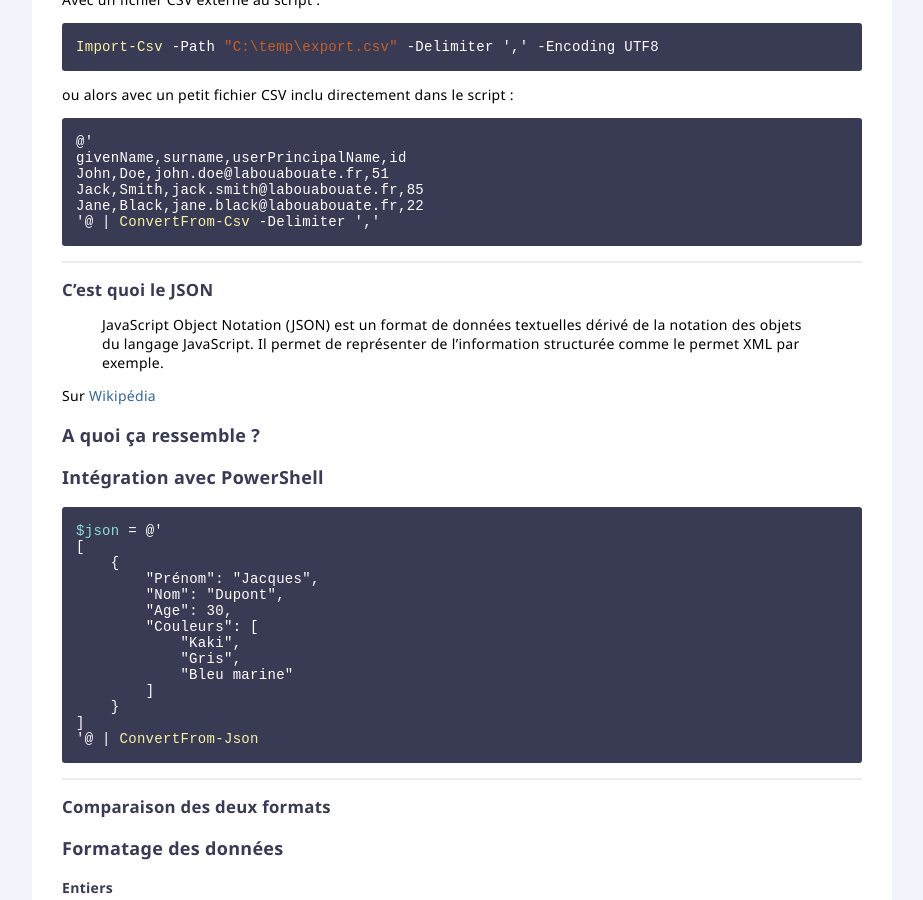
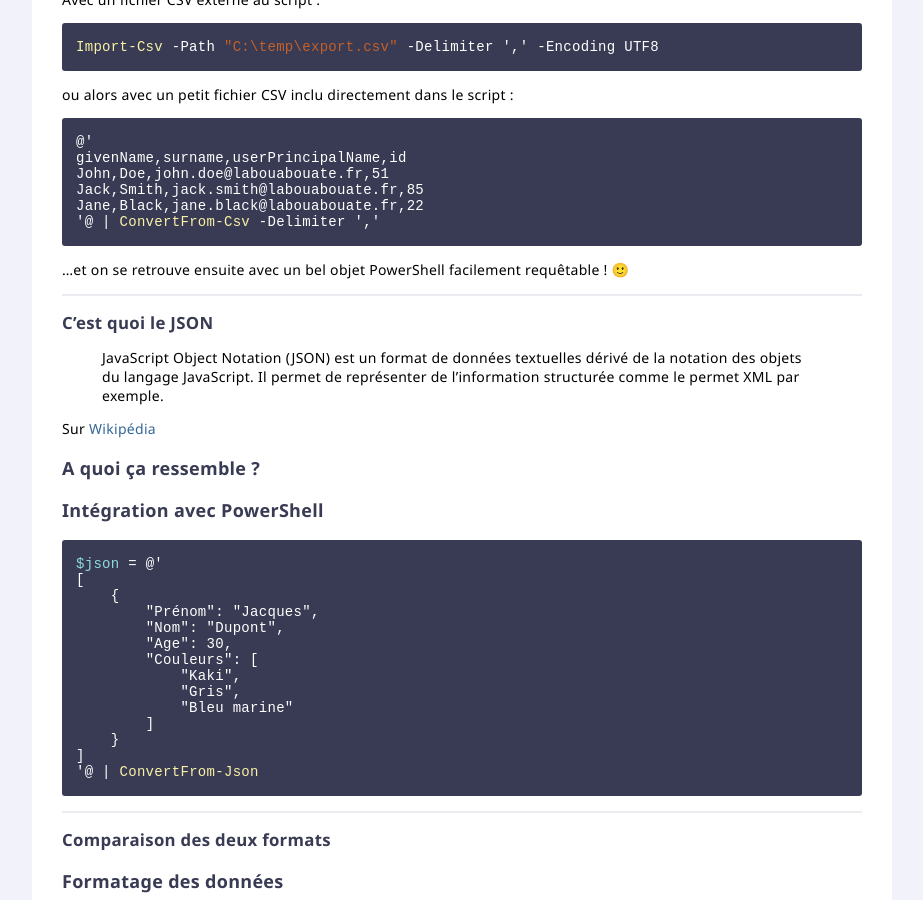
Before and after one commit to leobouard/leobouard.github.io, a Jekyll site: the page built from _posts/2022-05-19-json-vs-csv.md, in a window 1280 px wide and 900 px high, scrolled down 1170 px. Shown: the whole window, without its empty margins (178-1101 px from the left). Built offline with Jekyll 4.4.1, drawn with Linux system fonts in a browser that asks for light colours; some of the changed lines change nothing that is shown.

Commit message:
Update 2022-05-19-json-vs-csv.md

````diff
--- a/_posts/2022-05-19-json-vs-csv.md
+++ b/_posts/2022-05-19-json-vs-csv.md
@@ -13,7 +13,7 @@
 
 Sur [Wikipédia](https://fr.wikipedia.org/wiki/Comma-separated_values)
 
-Si vous faites un peu de PowerShell, vous avez probablement déjà travaillé avec le format de fichier CSV qui permet d'importer/exporter facilement et rapidement des données avec PowerShell via le duo de commandes `Import-Csv` et `Export-Csv`.
+Si vous faites un peu de PowerShell, vous avez probablement déjà travaillé avec le format de fichier CSV qui permet d'importer/exporter facilement et rapidement des données avec PowerShell via le duo de commandes [Import-Csv](https://docs.microsoft.com/powershell/module/microsoft.powershell.utility/import-csv) et [Export-Csv](https://docs.microsoft.com/powershell/module/microsoft.powershell.utility/export-csv).
 
 C'est un format de fichier très populaire et qui est assez simple à prendre en main : le fichier est facilement modifiable par des personnes non-techniques directement dans Excel.
 
@@ -62,6 +62,8 @@
 '@ | ConvertFrom-Csv -Delimiter ','
 
 ```
+
+...et on se retrouve ensuite avec un bel objet PowerShell facilement requêtable ! 🙂
 
 ---
 
````
